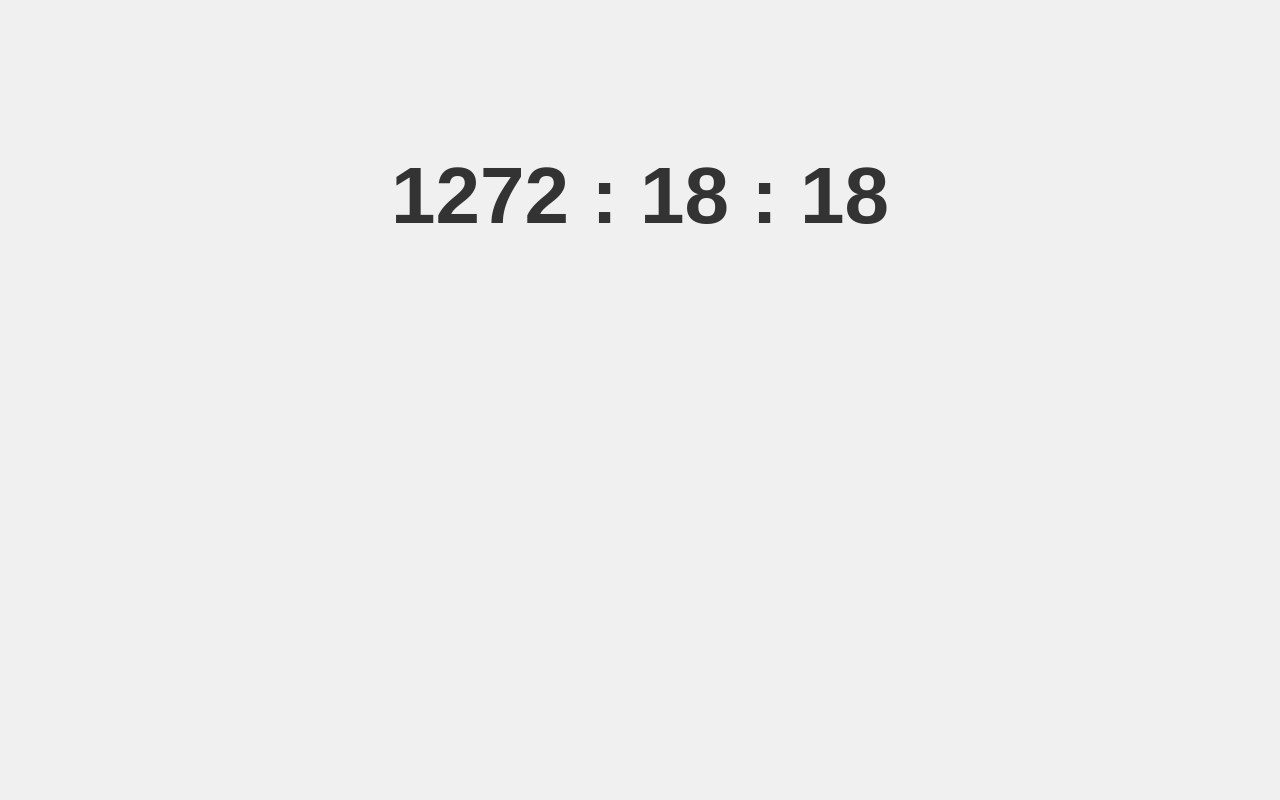
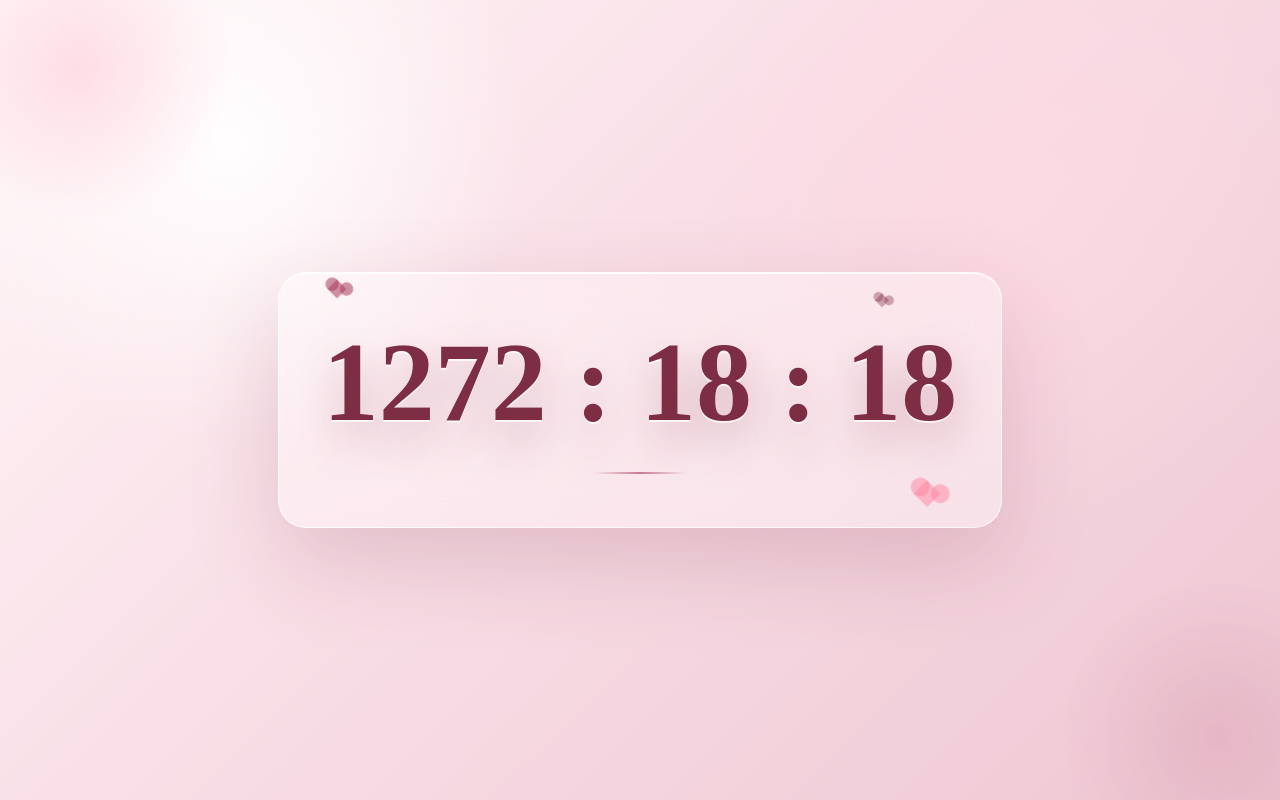
Before and after one commit to llf159/day-test, a plain HTML site: page index.html in a window 1280 px wide. Drawn offline with Linux system fonts and the light colour scheme.

Commit message:
Polish romantic timer page

```diff
--- a/index.html
+++ b/index.html
@@ -4,21 +4,181 @@
   <meta charset="UTF-8">
   <title>人生若只如初见</title> <!-- 你可以随意改标题 -->
   <style>
+    * {
+      box-sizing: border-box;
+    }
+
+    html,
     body {
-      font-family: sans-serif;
+      min-height: 100%;
+    }
+
+    body {
+      display: flex;
+      align-items: center;
+      justify-content: center;
+      min-height: 100vh;
+      margin: 0;
+      overflow: hidden;
+      font-family: "Times New Roman", "Noto Serif SC", "Microsoft YaHei", serif;
       text-align: center;
-      margin-top: 150px;
-      background-color: #f0f0f0;
+      color: #6f3644;
+      background:
+        radial-gradient(circle at 18% 18%, rgba(255, 255, 255, 0.92), transparent 24%),
+        radial-gradient(circle at 80% 24%, rgba(255, 218, 228, 0.72), transparent 28%),
+        linear-gradient(135deg, #fff7f8 0%, #f9dfe7 42%, #eec7d3 100%);
     }
+
+    body::before,
+    body::after {
+      position: fixed;
+      inset: auto;
+      width: 320px;
+      height: 320px;
+      content: "";
+      pointer-events: none;
+      border-radius: 50%;
+      filter: blur(2px);
+      opacity: 0.45;
+    }
+
+    body::before {
+      top: -92px;
+      left: -82px;
+      background: radial-gradient(circle, rgba(255, 128, 160, 0.48), transparent 68%);
+    }
+
+    body::after {
+      right: -98px;
+      bottom: -96px;
+      background: radial-gradient(circle, rgba(188, 92, 122, 0.38), transparent 70%);
+    }
+
+    .scene {
+      position: relative;
+      width: min(86vw, 760px);
+      padding: 72px 42px;
+      isolation: isolate;
+    }
+
+    .scene::before {
+      position: absolute;
+      inset: 18px;
+      z-index: -1;
+      content: "";
+      border: 1px solid rgba(255, 255, 255, 0.7);
+      border-radius: 28px;
+      background: rgba(255, 255, 255, 0.34);
+      box-shadow:
+        0 34px 90px rgba(120, 42, 66, 0.18),
+        inset 0 1px 0 rgba(255, 255, 255, 0.9);
+      backdrop-filter: blur(18px);
+    }
+
+    .scene::after {
+      display: block;
+      width: 92px;
+      height: 2px;
+      margin: 34px auto 0;
+      content: "";
+      border-radius: 999px;
+      background: linear-gradient(90deg, transparent, #a94968, transparent);
+      opacity: 0.68;
+    }
+
     #time {
-      font-size: 5em;
-      color: #333;
+      margin: 0;
+      font-size: clamp(3.25rem, 11vw, 7rem);
       font-weight: bold;
+      line-height: 1;
+      letter-spacing: 0;
+      color: #7d2e45;
+      text-shadow:
+        0 2px 0 rgba(255, 255, 255, 0.72),
+        0 18px 42px rgba(126, 45, 68, 0.28);
+    }
+
+    .heart {
+      position: absolute;
+      width: 18px;
+      height: 18px;
+      transform: rotate(45deg);
+      background: rgba(172, 61, 93, 0.55);
+      animation: float 8s ease-in-out infinite;
+    }
+
+    .heart::before,
+    .heart::after {
+      position: absolute;
+      width: 18px;
+      height: 18px;
+      content: "";
+      border-radius: 50%;
+      background: inherit;
+    }
+
+    .heart::before {
+      left: -9px;
+    }
+
+    .heart::after {
+      top: -9px;
+    }
+
+    .heart:nth-child(1) {
+      top: 12%;
+      left: 9%;
+      transform: rotate(45deg) scale(0.75);
+      animation-delay: -1s;
+    }
+
+    .heart:nth-child(2) {
+      right: 11%;
+      bottom: 14%;
+      transform: rotate(45deg) scale(1.05);
+      background: rgba(255, 128, 157, 0.48);
+      animation-delay: -4s;
+    }
+
+    .heart:nth-child(3) {
+      right: 17%;
+      top: 18%;
+      transform: rotate(45deg) scale(0.55);
+      background: rgba(126, 45, 68, 0.38);
+      animation-delay: -6s;
+    }
+
+    @keyframes float {
+      0%,
+      100% {
+        translate: 0 0;
+      }
+
+      50% {
+        translate: 0 -18px;
+      }
+    }
+
+    @media (max-width: 560px) {
+      .scene {
+        width: calc(100vw - 28px);
+        padding: 58px 20px;
+      }
+
+      .scene::before {
+        inset: 10px;
+        border-radius: 22px;
+      }
     }
   </style>
 </head>
 <body>
-  <div id="time">载入中...</div>
+  <main class="scene">
+    <span class="heart"></span>
+    <span class="heart"></span>
+    <span class="heart"></span>
+    <div id="time">载入中...</div>
+  </main>
 
 <script>
   const start = new Date("2022-10-29T22:00:00"); // 认识的起始时间
```
